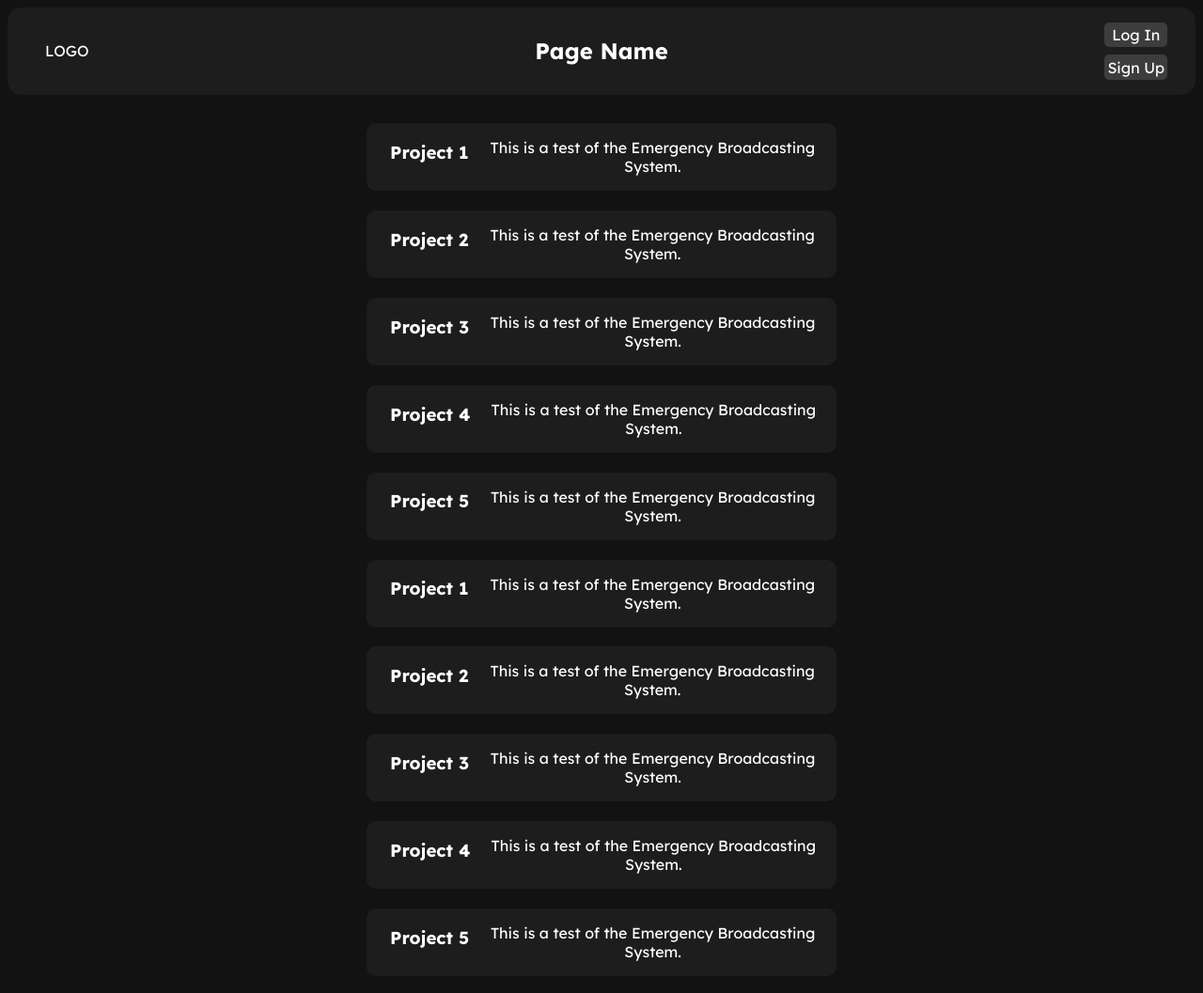
After one commit to thedude3253/adhd-brain, a PHP site: page /test/test-dashboard.html in a window 1280 px wide. The commit adds this page. Shown: the whole page at 94% size. Run offline with PHP 8.4, Linux system fonts and the light colour scheme.

Commit message:
WIP: dashboard

```diff
--- a/adhdappserver/src/public/site.css
+++ b/adhdappserver/src/public/site.css
@@ -22,6 +22,26 @@ nav {
             text-align: center;
             padding: 0.2em;
         }
+    }
+}
+div.projects {
+    display: flex;
+    flex-direction: column;
+    margin-top: 2%;
+    overflow: auto;
+}
+div.project {
+    display: flex;
+    flex-direction: row;
+    border-radius: 10px;
+    margin: 2%;
+    justify-items: center;
+    h3 {
+        min-width: fit-content;
+        margin-inline-start: 2ch;
+    }
+    * {
+        text-align: center;
     }
 }
 main {
@@ -78,6 +98,9 @@ body.darkmode {
     main>form {
         background-color: #1d1d1d;
     }
+    div.project {
+        background-color: #1d1d1d;
+    }
 }
 body.lightmode {
     background-color: white;
--- /dev/null
+++ b/adhdappserver/src/test/test-dashboard.html
@@ -0,0 +1,112 @@
+<!DOCTYPE html>
+<html lang="en">
+    <head>
+        <title>Test Site</title>
+        <meta charset="UTF-8">
+        <meta name="viewport" content="width=device-width, initial-scale=1.0">
+        <link rel="preconnect" href="https://fonts.googleapis.com">
+        <link rel="preconnect" href="https://fonts.gstatic.com" crossorigin>
+        <link href="https://fonts.googleapis.com/css2?family=Lexend:wght@100..900&display=swap" rel="stylesheet">
+        <link rel="stylesheet" href="../public/site.css">
+    </head>
+    <body class="darkmode">
+        <nav>
+            <div>
+                LOGO
+            </div>
+            <div>
+                <h1>Page Name</h1>
+            </div>
+            <div>
+                <ul>
+                    <li style="margin-bottom: 0.5em;">Log In</li>
+                    <li>Sign Up</li>
+                </ul>
+            </div>
+        </nav>
+        <main>
+            <div class="projects" style="grid-area: 2/2;">
+                <div class="project">
+                    <h3>
+                        Project 1
+                    </h3>
+                    <p>
+                        This is a test of the Emergency Broadcasting System.
+                    </p>
+                </div>
+                <div class="project">
+                    <h3>
+                        Project 2
+                    </h3>
+                    <p>
+                        This is a test of the Emergency Broadcasting System.
+                    </p>
+                </div>
+                <div class="project">
+                    <h3>
+                        Project 3
+                    </h3>
+                    <p>
+                        This is a test of the Emergency Broadcasting System.
+                    </p>
+                </div>
+                <div class="project">
+                    <h3>
+                        Project 4
+                    </h3>
+                    <p>
+                        This is a test of the Emergency Broadcasting System.
+                    </p>
+                </div>
+                <div class="project">
+                    <h3>
+                        Project 5
+                    </h3>
+                    <p>
+                        This is a test of the Emergency Broadcasting System.
+                    </p>
+                </div>
+                <div class="project">
+                    <h3>
+                        Project 1
+                    </h3>
+                    <p>
+                        This is a test of the Emergency Broadcasting System.
+                    </p>
+                </div>
+                <div class="project">
+                    <h3>
+                        Project 2
+                    </h3>
+                    <p>
+                        This is a test of the Emergency Broadcasting System.
+                    </p>
+                </div>
+                <div class="project">
+                    <h3>
+                        Project 3
+                    </h3>
+                    <p>
+                        This is a test of the Emergency Broadcasting System.
+                    </p>
+                </div>
+                <div class="project">
+                    <h3>
+                        Project 4
+                    </h3>
+                    <p>
+                        This is a test of the Emergency Broadcasting System.
+                    </p>
+                </div>
+                <div class="project">
+                    <h3>
+                        Project 5
+                    </h3>
+                    <p>
+                        This is a test of the Emergency Broadcasting System.
+                    </p>
+                </div>
+            </div>
+        </main>
+    </body>
+</html>
```
Also changed, not shown: adhdappserver/src/control/dashboard.php (+83 -3 lines), adhdappserver/src/template/project_block.php (added, +8 -0 lines), devnotes/API.md (+1 -1 lines).
